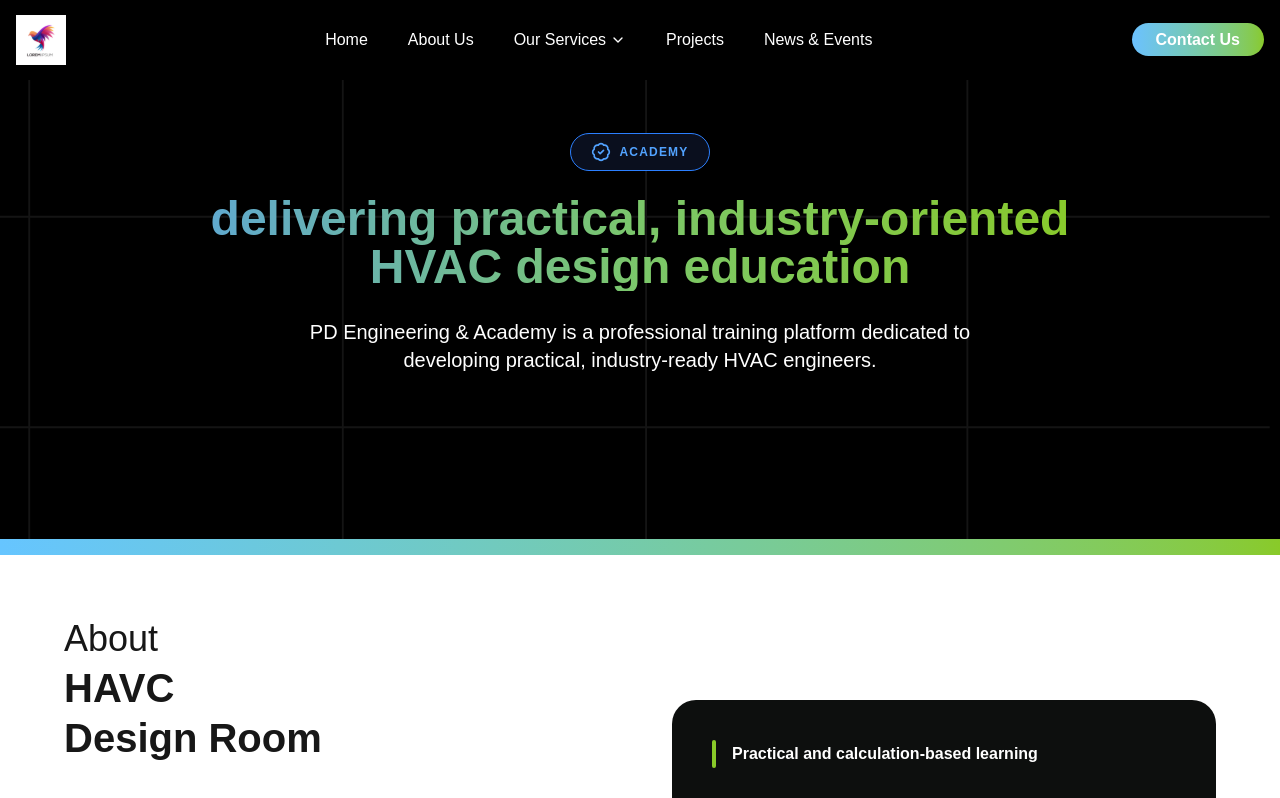
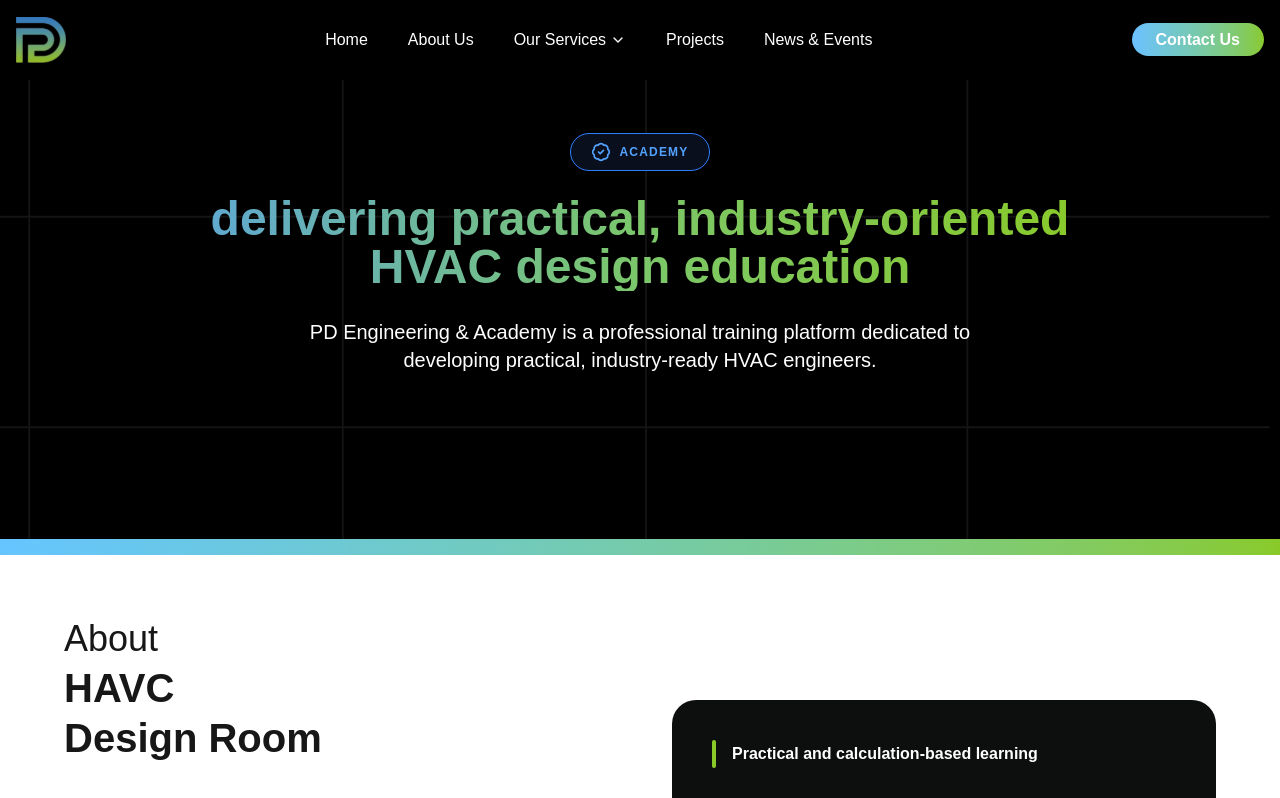
Before and after one commit to VerlixTech/VTW00089---PD-Engineering, a Next.js app: page /services/academy in a window 1280 px wide. Shown: the top 798 px of the page. Built offline with nearby package versions, Linux system fonts and the light colour scheme.

Commit message:
logo update

```diff
--- a/components/header.tsx
+++ b/components/header.tsx
@@ -21,7 +21,7 @@ export function Header() {
           {/* Logo */}
 
           <Link href="/" className="flex items-center gap-2" onClick={closeMobileMenu}>
-            <Image src="/MarqueesImg03.svg" alt="PD Engineering" width={50} height={50} />
+            <Image src="/Picture1 1.svg" alt="PD Engineering" width={50} height={50} />
           </Link>
 
           {/* Desktop Navigation */}
```
Also changed, not shown: public/Picture1 1.svg (added).
